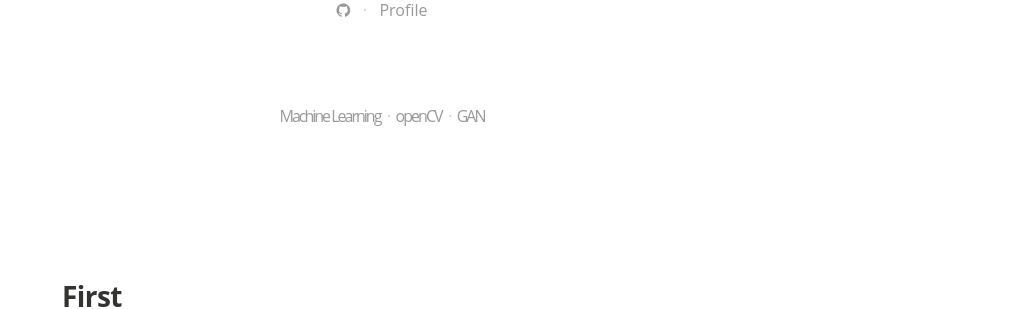
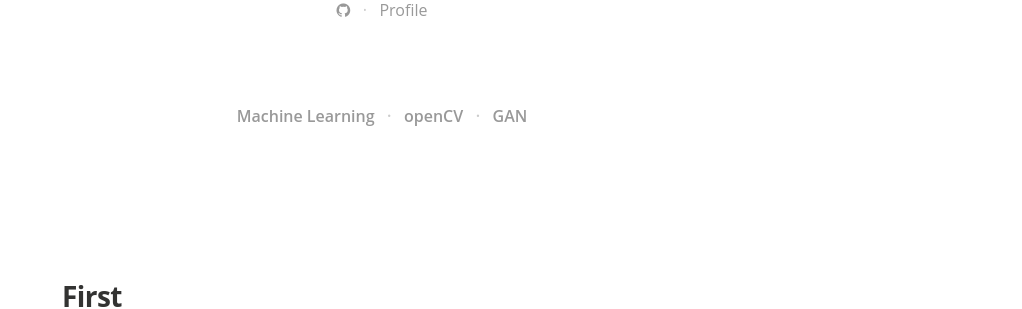
Before and after one commit to hanish3464/hanish3464.github.io, a Jekyll site: the page built from index.html, in a window 1280 px wide. Shown: the part 640-949 px from the top of the page, without its empty margins (258-1280 px from the left). Built offline with Jekyll 4.4.1, drawn with Linux system fonts in a browser that asks for light colours; nearby versions of some CDN libraries; some web fonts are replaced; the list of posts is cut into pages by our own code; comment, search, counter and statistics services are not loaded.

Commit message:
menu bar

```diff
--- a/css/main.sass
+++ b/css/main.sass
@@ -129,13 +129,10 @@ body
       &:hover
         color: #333
   .menu-bars
-    letter-spacing: -2px
-    outline: 0
-    word-break: break-word
     padding: $rs*5.25 $rs $rs*4
-    margin: 0 0 50px
-    font-size: 35
-    font-weight: 500
+    margin: 0 auto
+    font-size: 40
+    font-weight: 600
     text-align: center
     color: #ccc
     a
```
